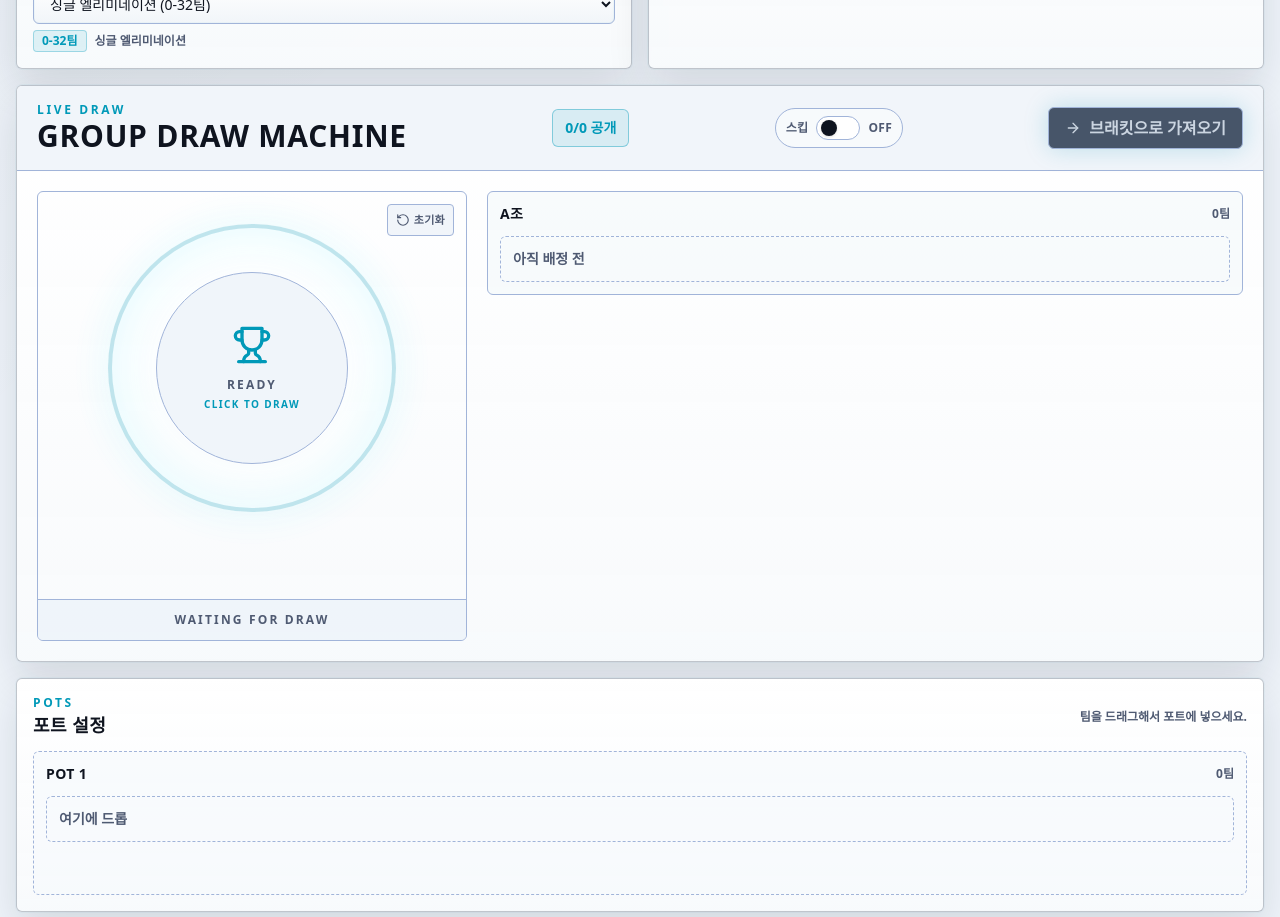
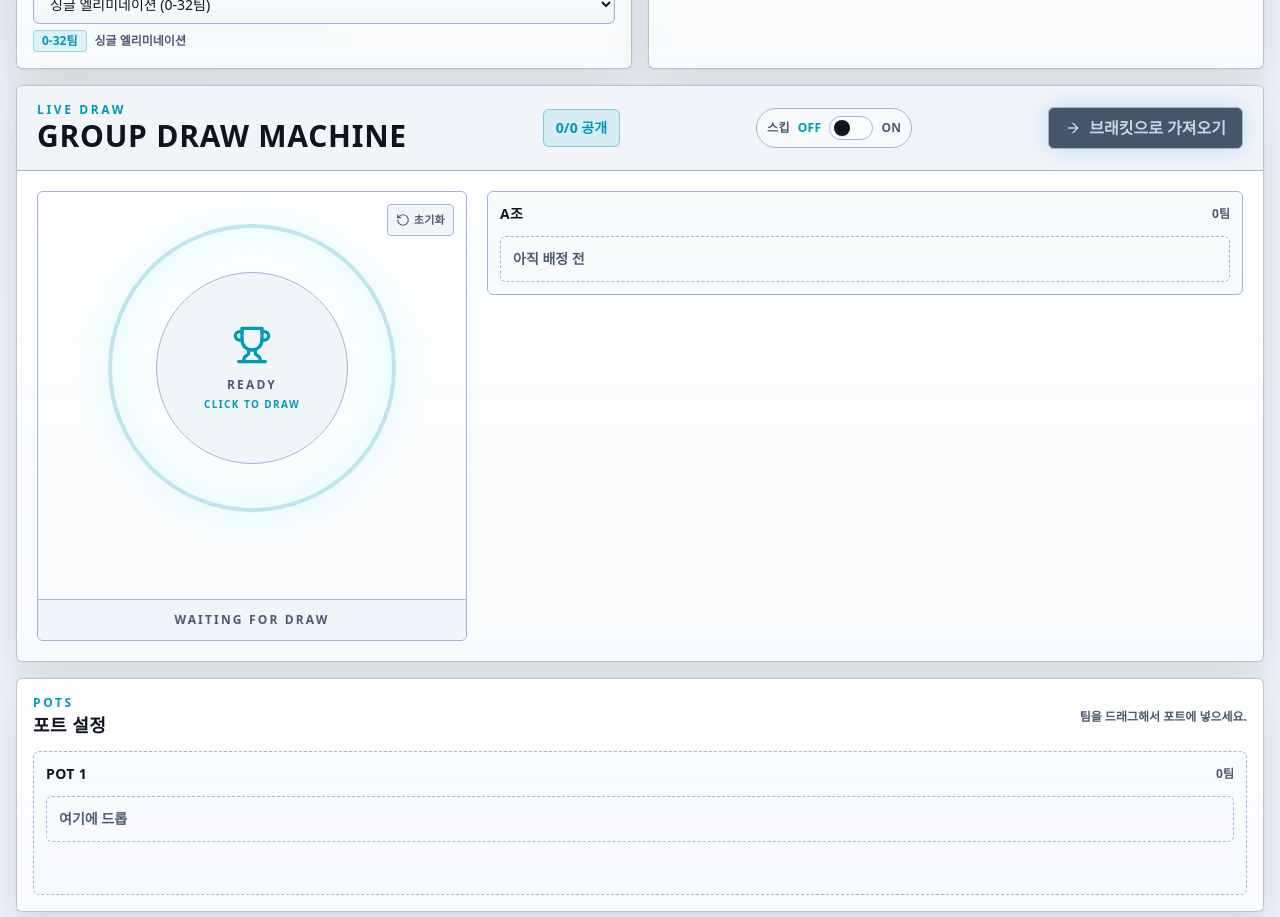
Before and after one commit to Byeolsae/Bracket-Arena, a Next.js app: page /draw in a window 1280 px wide. Shown: the part 860-1777 px from the top of the page. Built offline with nearby package versions, Linux system fonts and the light colour scheme.

Commit message:
Show both draw skip toggle states

```diff
--- a/src/app/draw/page.tsx
+++ b/src/app/draw/page.tsx
@@ -781,6 +781,7 @@ export default function DrawPage() {
                   aria-pressed={skipDrawAnimation}
                 >
                   <span>스킵</span>
+                  <span className={skipDrawAnimation ? "text-muted" : "text-cyan"}>OFF</span>
                   <span
                     className={`relative h-6 w-11 rounded-full border transition ${
                       skipDrawAnimation ? "border-lime bg-lime" : "border-line bg-panel"
@@ -792,7 +793,7 @@ export default function DrawPage() {
                       }`}
                     />
                   </span>
-                  <span className={skipDrawAnimation ? "text-lime" : "text-muted"}>{skipDrawAnimation ? "ON" : "OFF"}</span>
+                  <span className={skipDrawAnimation ? "text-lime" : "text-muted"}>ON</span>
                 </button>
                 <button type="button" className="button-primary" onClick={importToBracket} disabled={!revealedResults.length || isDrawing}>
                   <ArrowRight className="h-4 w-4" />
```
